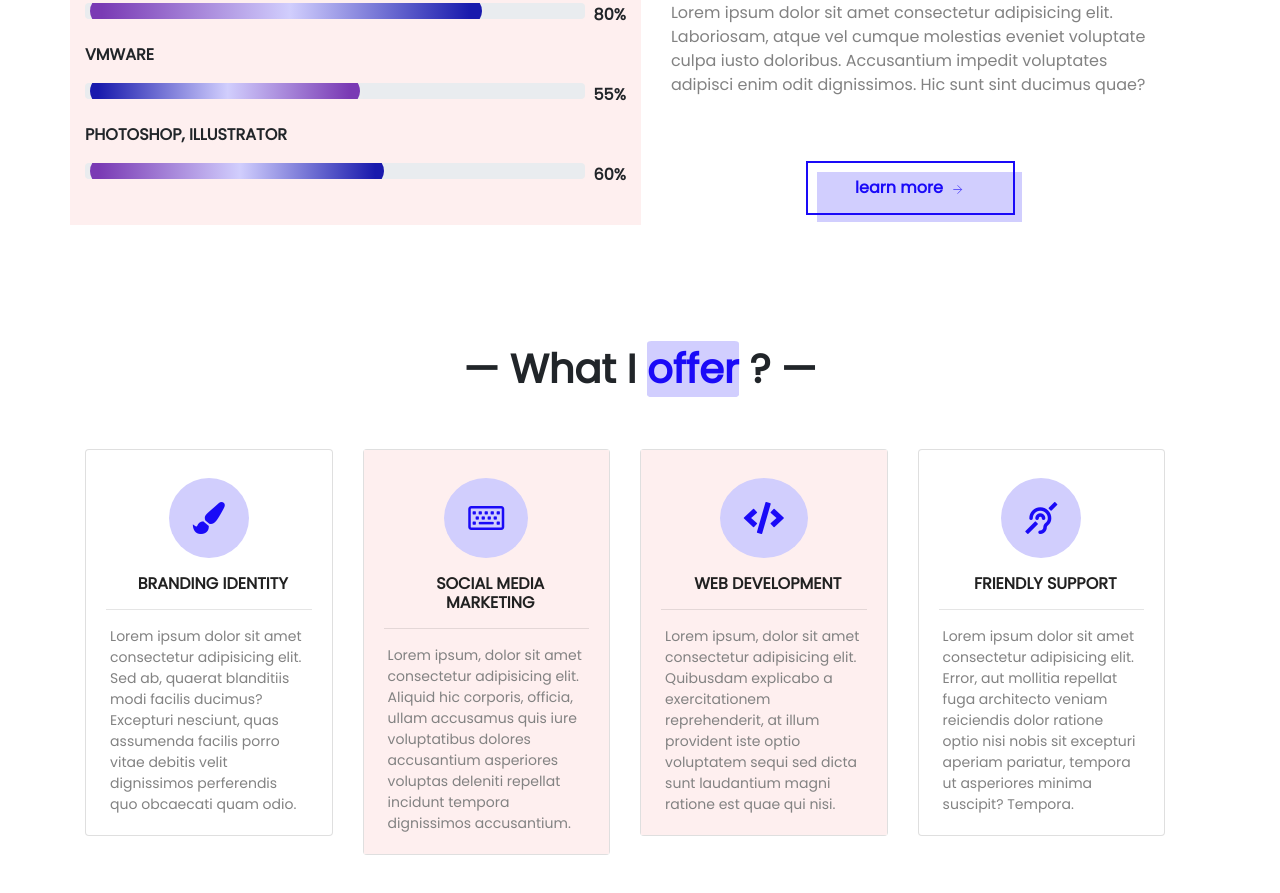
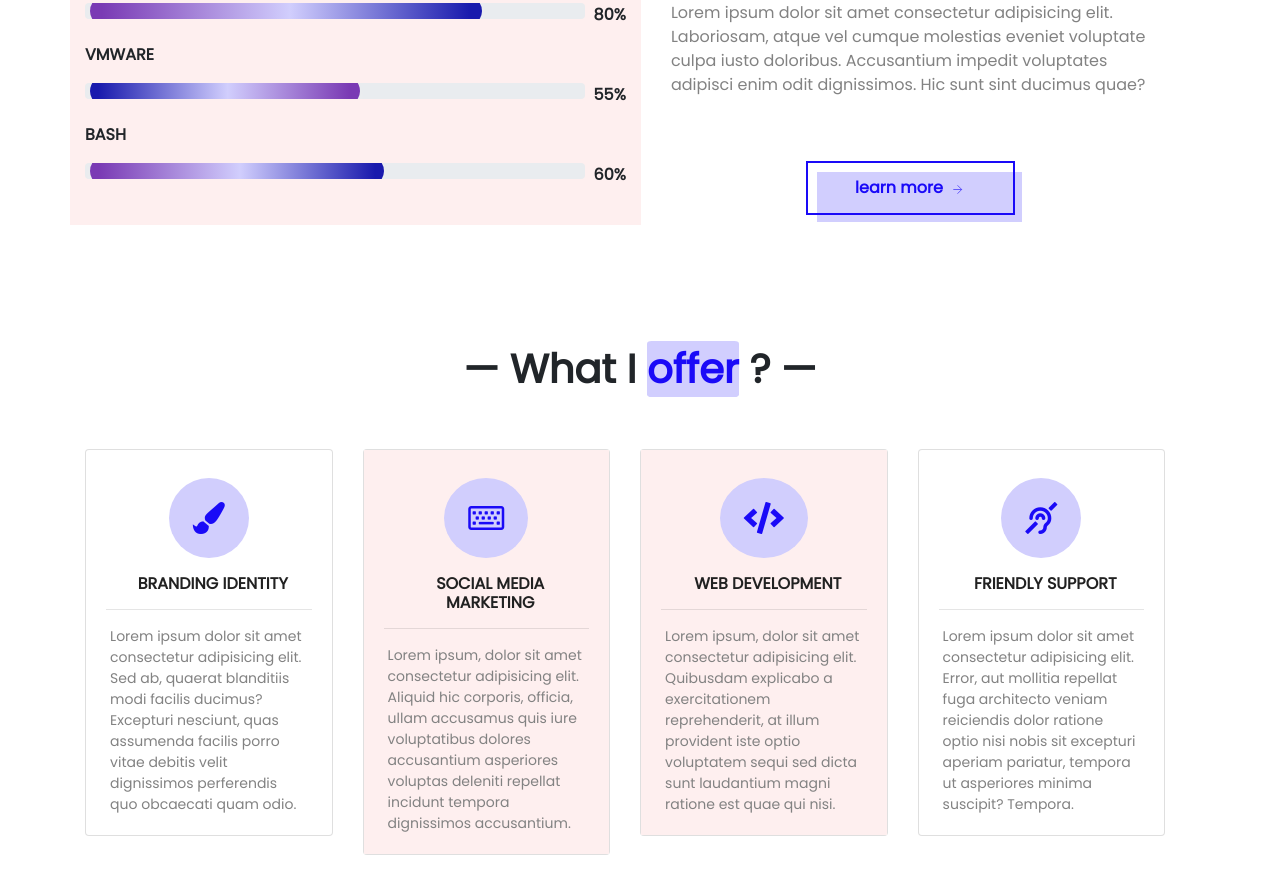
Before and after one commit to Shannon-cmd/First-Portfolio-React, a React (Create React App) app: page / in a window 1280 px wide. Shown: the part 2200-3093 px from the top of the page. Built offline with nearby package versions, Linux system fonts and the light colour scheme; the HTML template or start-up script is replaced by a standard one.

Commit message:
reste anim

```diff
--- a/src/components/About.jsx
+++ b/src/components/About.jsx
@@ -9,8 +9,9 @@ const About = () => {
 
   useEffect(() => {
     window.addEventListener('scroll', () => {
-      if (window.scrollY > 250) {
-        setChange('d-flex justify-content-center my-5 t-about bounce')
+      console.log(window.scrollY)
+      if (window.scrollY > 110) {
+        setChange('d-flex justify-content-center my-5 t-about animated slideInLeft')
       } else {
         setChange('d-flex justify-content-center my-5 t-about')
       }
--- a/src/components/Portfolio.jsx
+++ b/src/components/Portfolio.jsx
@@ -30,7 +30,7 @@ const Portfolio = () => {
             <div className="carousel-item">
               <img className="d-block w-100 arroundport" src={Portfolio2} alt="Third slide" />
               <div className="d-flex justify-content-center mt-2">
-                <SBtn>currently</SBtn>
+                <SBtn href="#home">currently</SBtn>
               </div>
             </div>
           </div>
--- a/src/components/Skills.jsx
+++ b/src/components/Skills.jsx
@@ -37,7 +37,7 @@ const Skills = () => {
               </div>
             </div>
             <div>
-              <p>PHOTOSHOP, ILLUSTRATOR</p>
+              <p>BASH</p>
               <div className="d-flex">
                 <BarProgress className="progress-value3" />&nbsp;&nbsp;<p>60%</p>
               </div>
```
